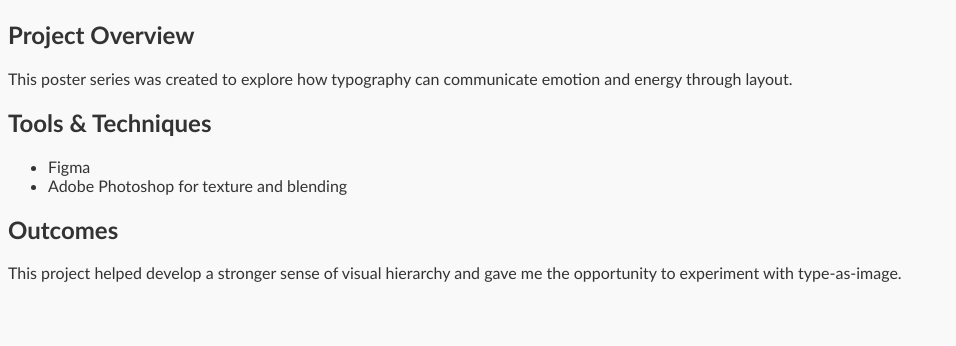
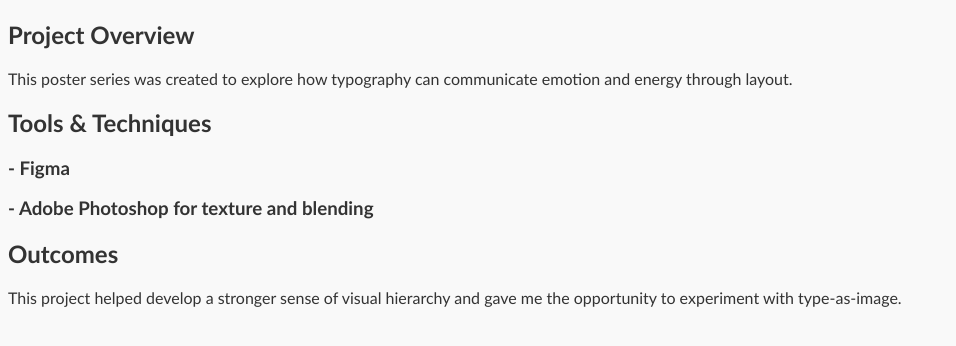
Before and after one commit to Holden-dip/Portfolio, a Jekyll site: the page built from _design/website-redesign.md, in a window 1280 px wide. Shown: the top 346 px of the page, without its empty margins (0-956 px from the left). Built offline with Jekyll 4.4.1, drawn with Linux system fonts in a browser that asks for light colours.

```diff
--- a/_design/website-redesign.md
+++ b/_design/website-redesign.md
@@ -15,8 +15,8 @@ typography can communicate emotion and energy through layout.
 
 ## Tools & Techniques <!-- headline -->
 
-- Figma
-- Adobe Photoshop for texture and blending
+### - Figma
+### - Adobe Photoshop for texture and blending
 
 
 ## Outcomes
```
